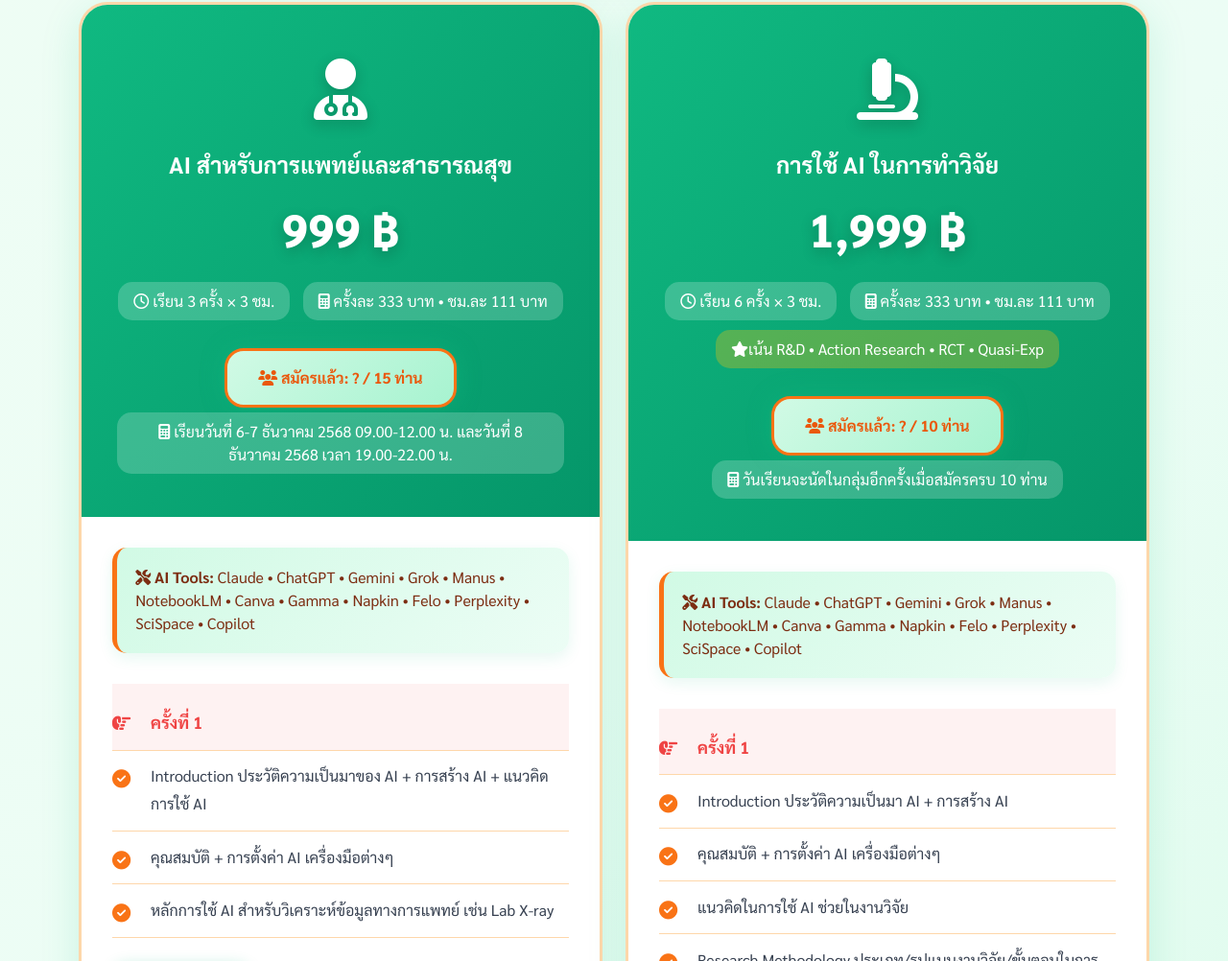
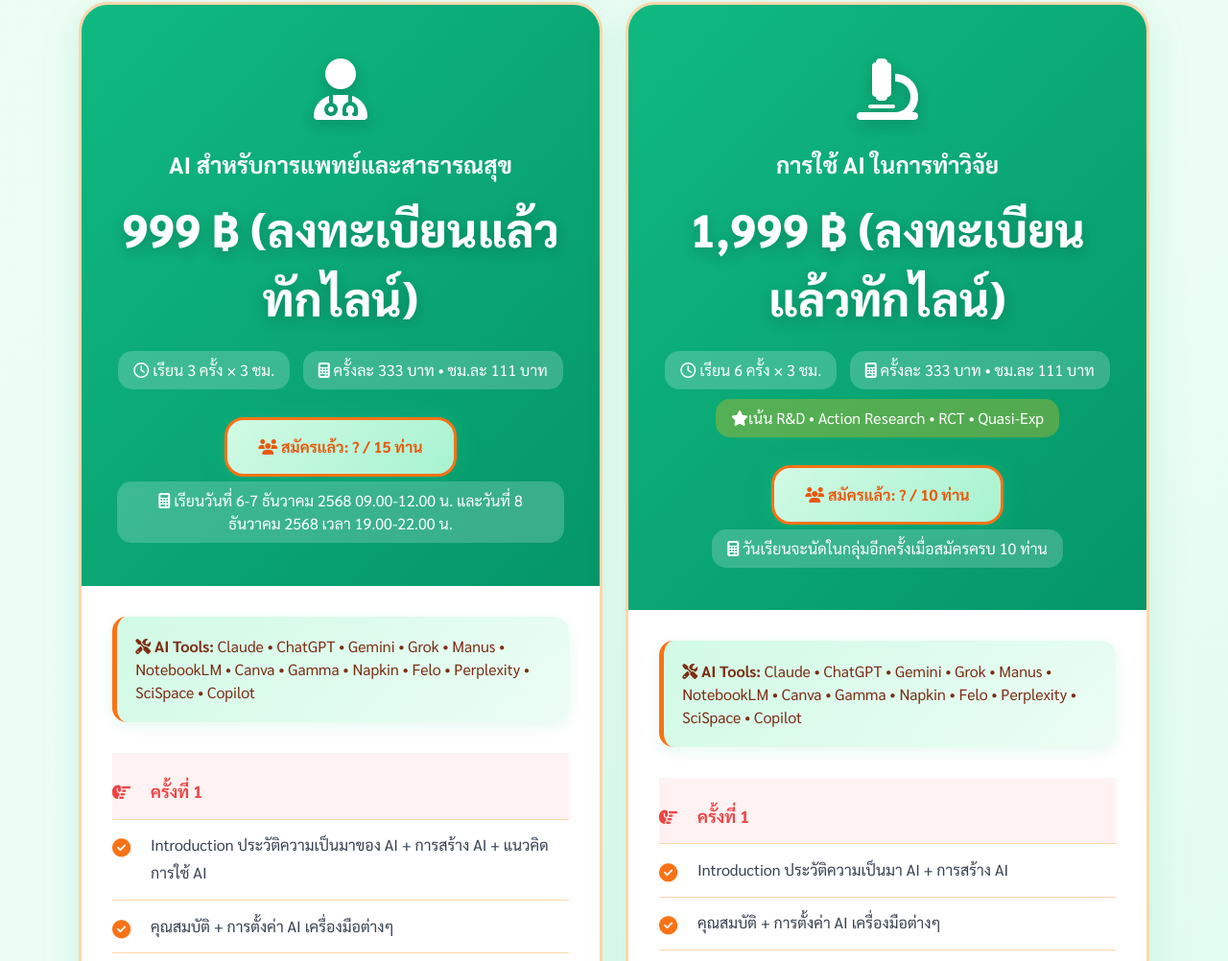
Before and after one commit to Thonganek/ai-workshop, a plain HTML site: page index.html in a window 1280 px wide. Shown: the part 1217-2219 px from the top of the page at 96% size. Drawn offline with nearby package versions, Linux system fonts and the light colour scheme; some packages are replaced by stand-ins of ours; no server answers; a script that the page names is missing.

Commit message:
Update index.html

```diff
--- a/index.html
+++ b/index.html
@@ -827,7 +827,7 @@
                             <i class="fas fa-user-md"></i>
                         </div>
                         <h4 class="fw-bold mb-3">AI สำหรับการแพทย์และสาธารณสุข</h4>
-                        <div class="course-price" >999 ฿</div>
+                        <div class="course-price" >999 ฿ (ลงทะเบียนแล้วทักไลน์)</div>
                         <div class="price-detail">
                             <i class="far fa-clock"></i> เรียน 3 ครั้ง × 3 ชม.
                         </div>
@@ -890,7 +890,7 @@
                             <i class="fas fa-microscope"></i>
                         </div>
                         <h4 class="fw-bold mb-3">การใช้ AI ในการทำวิจัย</h4>
-                        <div class="course-price">1,999 ฿</div>
+                        <div class="course-price">1,999 ฿ (ลงทะเบียนแล้วทักไลน์)</div>
                         <div class="price-detail">
                             <i class="far fa-clock"></i> เรียน 6 ครั้ง × 3 ชม.
                         </div>
```
